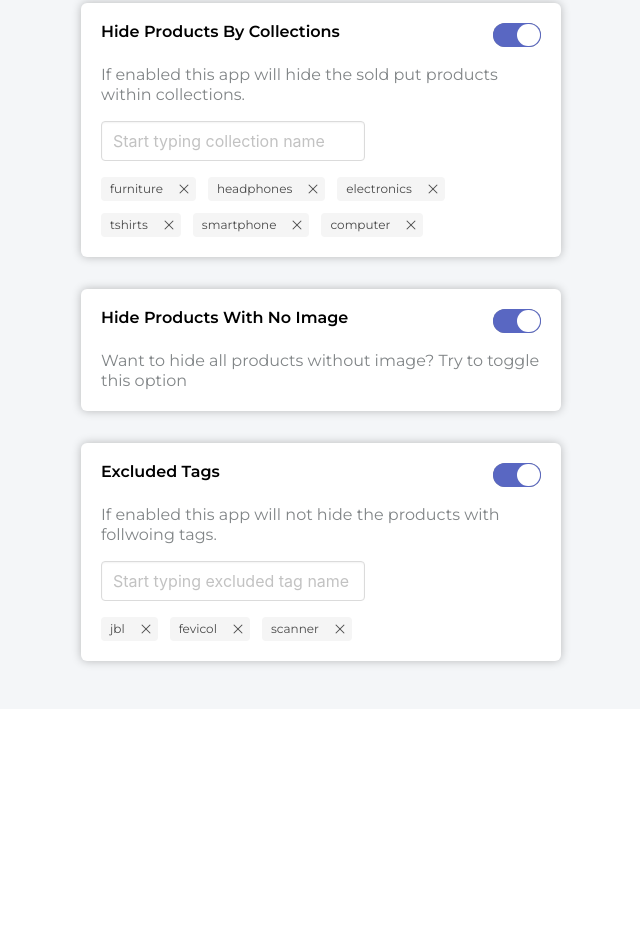
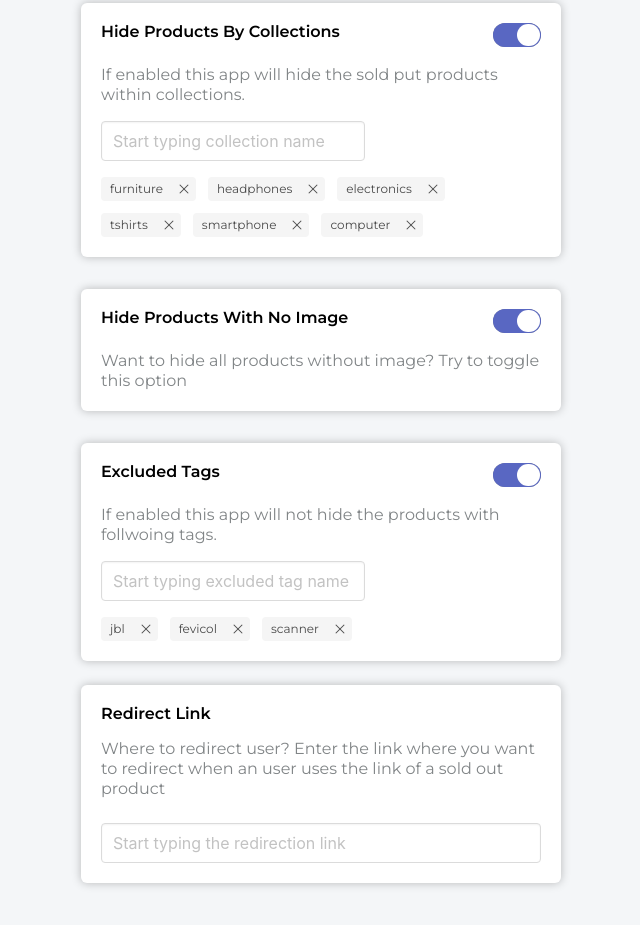
Before and after one commit to PrithvirajMajumder/auto-hide-and-unhide, a plain HTML site: page hideWithSchedule.html in a window 1280 px wide. Shown: the part 620-1545 px from the top of the page, without its empty margins (319-959 px from the left). Before the commit the page ends 1329 px from the top, so only its background shows below. Drawn offline with Linux system fonts and the light colour scheme.

Commit message:
added redirect link

```diff
--- a/hideWithSchedule.html
+++ b/hideWithSchedule.html
@@ -351,6 +351,32 @@
             </div>
             </div>
           </div>
+
+
+
+        </div>
+        <div class="container container-modified">
+          <div class="box modified-shadow">
+            <div class="contianer flex-with-space-between">
+              <h1 class="title has-text-black is-6">Redirect Link</h1>
+
+            </div>
+
+            <div class="container add-margin-top-low" style="margin-bottom: 24px;">
+              <h1 class="subtitle is-6 has-text-grey">
+                Where to redirect user? Enter the link where you want to redirect when an user uses the link of a sold out product
+              </h1>
+            </div>
+            <div class="field ">
+              <div class="control">
+                <input
+                  class="input"
+                  type="text"
+                  placeholder="Start typing the redirection link"
+                />
+              </div>
+            </div>
+          </div>
         </div>
       </div>
     </div>
--- a/sass/style.scss
+++ b/sass/style.scss
@@ -6,7 +6,6 @@ $mainFont: "Montserrat";
 body {
   background: #f4f6f8;
   margin: 0;
-  padding: 0;
   font-family: $mainFont;
 }
 
```
Also changed, not shown: hideInstantly.html (+23 -0 lines).
